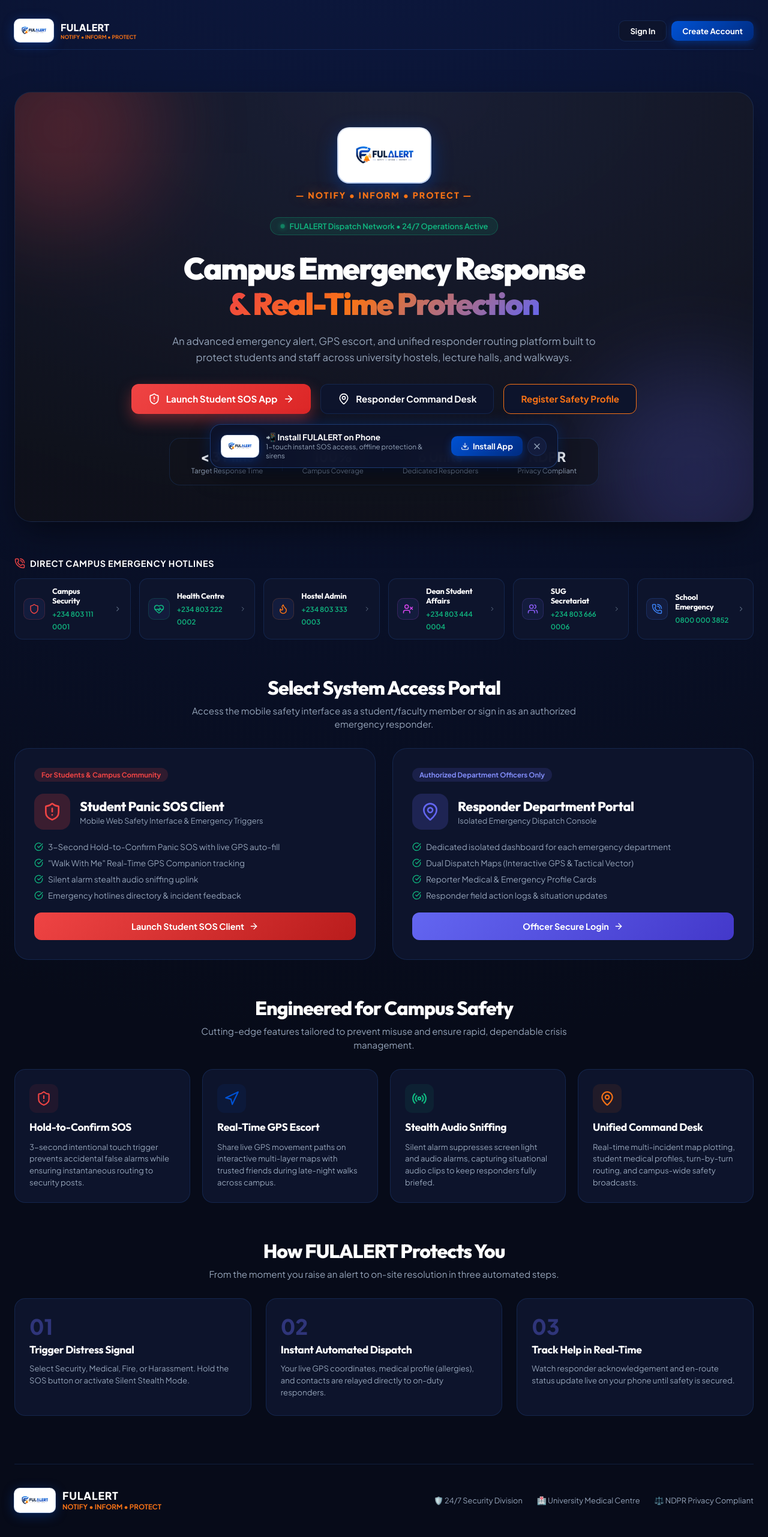
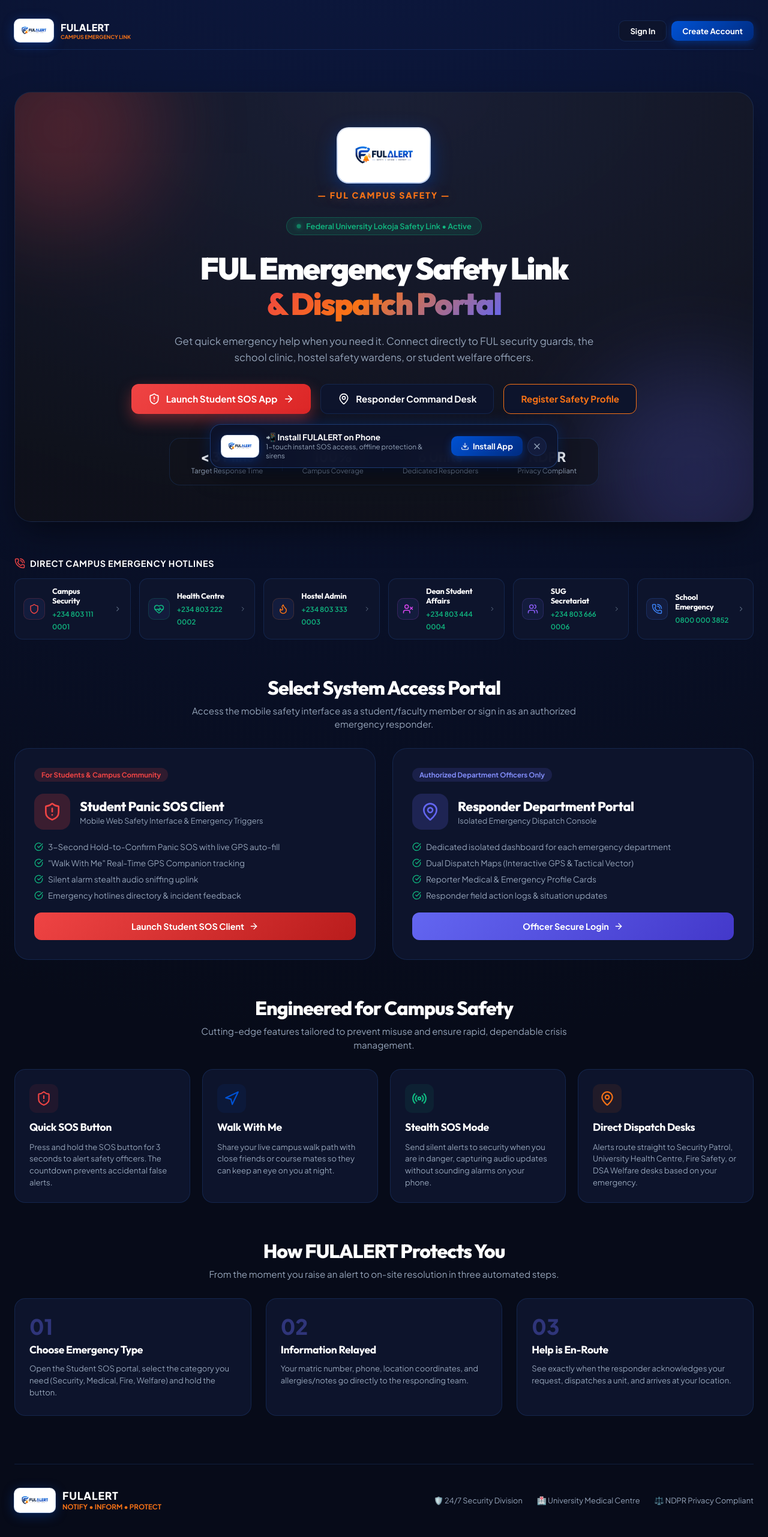
Before and after one commit to Daniel423456/FulAlert, a React (Vite) app: page / in a window 1280 px wide. Shown: the top 2562 px of the page at 60% size. Built offline with nearby package versions, Linux system fonts and the light colour scheme; no server answers; the database is empty.

Commit message:
fix: refactor website copy and status labels to be human-written, comforting, and local university tailored

```diff
--- a/src/components/DepartmentLoginPage.jsx
+++ b/src/components/DepartmentLoginPage.jsx
@@ -419,7 +419,7 @@ export default function DepartmentLoginPage({
           </div>
           <div>
             <span style={{ fontSize: '0.68rem', fontWeight: 800, color: dept.themeColor, textTransform: 'uppercase', letterSpacing: '0.08em' }}>
-              SECURE DEPARTMENT ACCESS
+              Officer & Responder Portal
             </span>
             <h2 style={{ fontSize: '1.25rem', fontWeight: 800, color: '#fff', margin: '2px 0 0 0' }}>
               {dept.name}
--- a/src/components/HomePage.jsx
+++ b/src/components/HomePage.jsx
@@ -31,26 +31,26 @@ export default function HomePage({ onNavigate, currentUser, onOpenAuth, onLogout
   const features = [
     {
       icon: ShieldAlert,
-      title: 'Hold-to-Confirm SOS',
-      desc: '3-second intentional touch trigger prevents accidental false alarms while ensuring instantaneous routing to security posts.',
+      title: 'Quick SOS Button',
+      desc: 'Press and hold the SOS button for 3 seconds to alert safety officers. The countdown prevents accidental false alerts.',
       color: '#ef4444'
     },
     {
       icon: Navigation,
-      title: 'Real-Time GPS Escort',
-      desc: 'Share live GPS movement paths on interactive multi-layer maps with trusted friends during late-night walks across campus.',
+      title: 'Walk With Me',
+      desc: 'Share your live campus walk path with close friends or course mates so they can keep an eye on you at night.',
       color: '#0052d4'
     },
     {
       icon: Radio,
-      title: 'Stealth Audio Sniffing',
-      desc: 'Silent alarm suppresses screen light and audio alarms, capturing situational audio clips to keep responders fully briefed.',
+      title: 'Stealth SOS Mode',
+      desc: 'Send silent alerts to security when you are in danger, capturing audio updates without sounding alarms on your phone.',
       color: '#10b981'
     },
     {
       icon: MapPin,
-      title: 'Unified Command Desk',
-      desc: 'Real-time multi-incident map plotting, student medical profiles, turn-by-turn routing, and campus-wide safety broadcasts.',
+      title: 'Direct Dispatch Desks',
+      desc: 'Alerts route straight to Security Patrol, University Health Centre, Fire Safety, or DSA Welfare desks based on your emergency.',
       color: '#f97316'
     }
   ];
@@ -58,18 +58,18 @@ export default function HomePage({ onNavigate, currentUser, onOpenAuth, onLogout
   const steps = [
     {
       step: '01',
-      title: 'Trigger Distress Signal',
-      desc: 'Select Security, Medical, Fire, or Harassment. Hold the SOS button or activate Silent Stealth Mode.'
+      title: 'Choose Emergency Type',
+      desc: 'Open the Student SOS portal, select the category you need (Security, Medical, Fire, Welfare) and hold the button.'
     },
     {
       step: '02',
-      title: 'Instant Automated Dispatch',
-      desc: 'Your live GPS coordinates, medical profile (allergies), and contacts are relayed directly to on-duty responders.'
+      title: 'Information Relayed',
+      desc: 'Your matric number, phone, location coordinates, and allergies/notes go directly to the responding team.'
     },
     {
       step: '03',
-      title: 'Track Help in Real-Time',
-      desc: 'Watch responder acknowledgement and en-route status update live on your phone until safety is secured.'
+      title: 'Help is En-Route',
+      desc: 'See exactly when the responder acknowledges your request, dispatches a unit, and arrives at your location.'
     }
   ];
 
@@ -91,7 +91,7 @@ export default function HomePage({ onNavigate, currentUser, onOpenAuth, onLogout
           </div>
           <div>
             <div style={{ fontSize: '1rem', fontWeight: 800, letterSpacing: '0.02em' }}>FULALERT</div>
-            <div style={{ fontSize: '0.55rem', color: 'var(--brand-orange)', fontWeight: 700 }}>NOTIFY • INFORM • PROTECT</div>
+            <div style={{ fontSize: '0.55rem', color: 'var(--brand-orange)', fontWeight: 700 }}>CAMPUS EMERGENCY LINK</div>
           </div>
         </div>
 
@@ -168,23 +168,22 @@ export default function HomePage({ onNavigate, currentUser, onOpenAuth, onLogout
               />
             </div>
             <div style={{ fontSize: '0.88rem', fontWeight: 800, color: 'var(--brand-orange)', letterSpacing: '0.14em', textTransform: 'uppercase', textShadow: '0 0 20px rgba(249, 115, 22, 0.4)' }}>
-              — NOTIFY • INFORM • PROTECT —
+              — FUL CAMPUS SAFETY —
             </div>
           </div>
 
           <div className="live-status-pill" style={{ marginTop: '8px' }}>
             <span className="live-pulse-dot"></span>
-            <span>FULALERT Dispatch Network • 24/7 Operations Active</span>
+            <span>Federal University Lokoja Safety Link • Active</span>
           </div>
 
           <h1 className="hero-title" style={{ marginTop: '6px' }}>
-            Campus Emergency Response <br />
-            <span className="gradient-text">& Real-Time Protection</span>
+            FUL Emergency Safety Link <br />
+            <span className="gradient-text">& Dispatch Portal</span>
           </h1>
 
           <p className="hero-subtitle">
-            An advanced emergency alert, GPS escort, and unified responder routing platform
-            built to protect students and staff across university hostels, lecture halls, and walkways.
+            Get quick emergency help when you need it. Connect directly to FUL security guards, the school clinic, hostel safety wardens, or student welfare officers.
           </p>
 
           <div className="hero-cta-group">
--- a/src/components/StudentPortal.jsx
+++ b/src/components/StudentPortal.jsx
@@ -785,10 +785,10 @@ export default function StudentPortal({
                   ) : (
                     <>
                       <h2 style={{ fontSize: '1.4rem', color: selectedCategoryColor?.color }}>
-                        {activeAlert?.category.toUpperCase()} ALERT ACTIVE
+                        {activeAlert?.category.toUpperCase()} Emergency Active
                       </h2>
                       <p style={{ fontSize: '0.8rem', color: 'var(--text-secondary)' }}>
-                        {activeAlert?.isAnonymous ? 'Anonymous SOS Routed.' : `Routed to ${activeAlert?.assignedResponder}.`} Live GPS tracking active.
+                        {activeAlert?.isAnonymous ? 'Your anonymous request has been sent.' : `We sent your details to the ${activeAlert?.assignedResponder}.`} Staying updated...
                       </p>
 
                       {activeAlert?.attachmentUrl && (
@@ -855,9 +855,9 @@ export default function StudentPortal({
 
                       {activeAlert?.escalated && (
                         <div style={{ background: 'rgba(239, 68, 68, 0.1)', border: '1px solid rgba(239, 68, 68, 0.2)', padding: '10px', borderRadius: '8px', width: '100%', fontSize: '0.75rem', color: 'var(--accent-sos)' }}>
-                          <strong>⚠️ Auto-Escalation Fired</strong>
+                          <strong>⚠️ Routing to Central Security</strong>
                           <p style={{ fontSize: '0.65rem', color: 'var(--text-secondary)', marginTop: '2px' }}>
-                            Responder failed to respond, routing alert to Security command!
+                            We haven't received a response from the desk yet. Sending your request directly to the Central Command safety station.
                           </p>
                         </div>
                       )}
```
